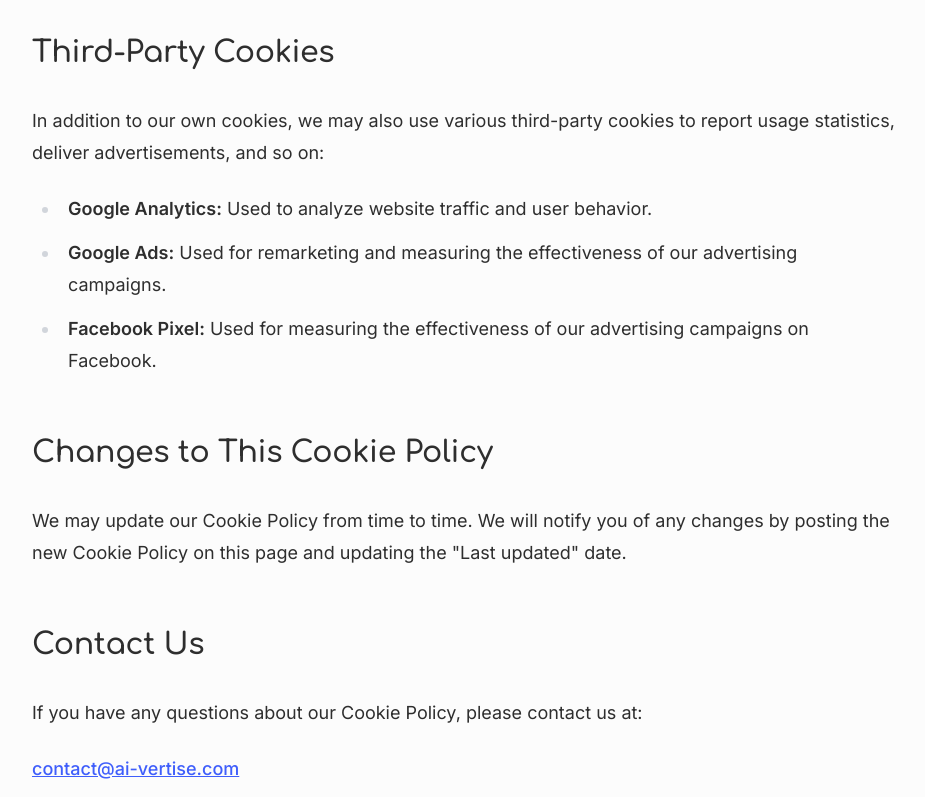
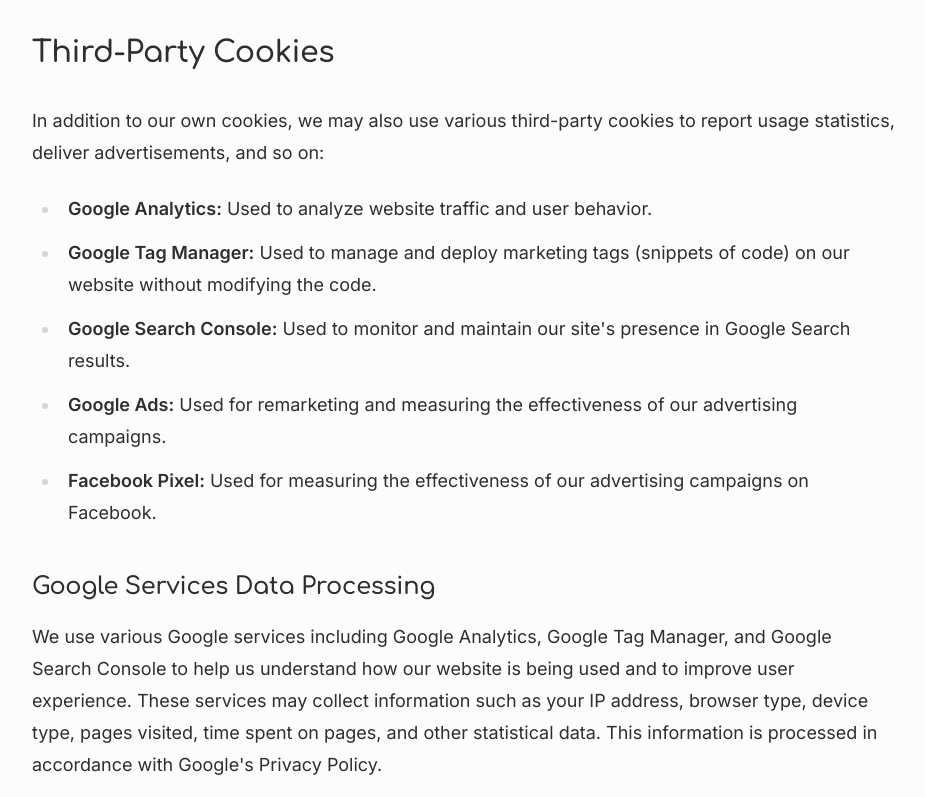
Before and after one commit to natalyineu/saas, a Next.js app in the folder ai/: page /cookie-policy in a window 1280 px wide. Shown: the part 2000-2797 px from the top of the page, without its empty margins (176-1101 px from the left). Built offline with nearby package versions, Linux system fonts and the light colour scheme.

Commit message:
Updated Cookie Policy to include Google Tag Manager and Search Console

```diff
--- a/ai/app/cookie-policy/page.tsx
+++ b/ai/app/cookie-policy/page.tsx
@@ -99,9 +99,19 @@
           </p>
           <ul>
             <li><strong>Google Analytics:</strong> Used to analyze website traffic and user behavior.</li>
+            <li><strong>Google Tag Manager:</strong> Used to manage and deploy marketing tags (snippets of code) on our website without modifying the code.</li>
+            <li><strong>Google Search Console:</strong> Used to monitor and maintain our site's presence in Google Search results.</li>
             <li><strong>Google Ads:</strong> Used for remarketing and measuring the effectiveness of our advertising campaigns.</li>
             <li><strong>Facebook Pixel:</strong> Used for measuring the effectiveness of our advertising campaigns on Facebook.</li>
           </ul>
+
+          <h3>Google Services Data Processing</h3>
+          <p>
+            We use various Google services including Google Analytics, Google Tag Manager, and Google Search Console to help us understand how our website is being used and to improve user experience. These services may collect information such as your IP address, browser type, device type, pages visited, time spent on pages, and other statistical data. This information is processed in accordance with Google's Privacy Policy.
+          </p>
+          <p>
+            We have implemented IP anonymization where possible and do not use these services to collect personally identifiable information unless you explicitly provide it to us through forms or account registration.
+          </p>
 
           <h2>Changes to This Cookie Policy</h2>
           <p>
```
